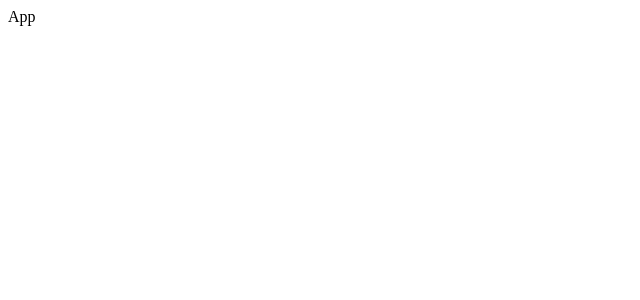
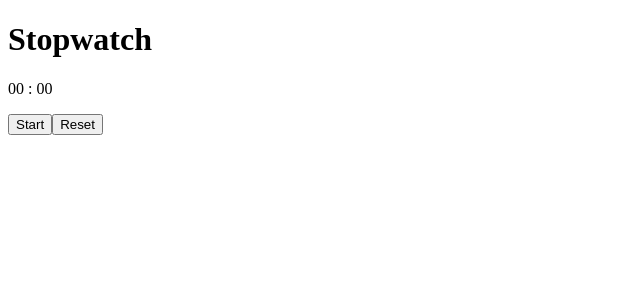
Before and after one commit to sahil2313/Stop-watch, a React (Vite) app in the folder Stop-watch/: page / in a window 1280 px wide. Shown: the top 300 px of the page, without its empty margins (0-640 px from the left). Built offline with nearby package versions, Linux system fonts and the light colour scheme.

Commit message:
project completed

```diff
--- a/Stop-watch/src/App.jsx
+++ b/Stop-watch/src/App.jsx
@@ -1,15 +1,15 @@
-import { useState } from 'react'
+import { useRef, useState , useEffect } from 'react'
 import reactLogo from './assets/react.svg'
 import viteLogo from '/vite.svg'
+import StopWatch from './StopWatch'
 
 
 function App() {
-  const [count, setCount] = useState(0)
 
   return (
     <div>
-      App
-    </div>
+      <StopWatch />
+</div>
   )
 }
 
--- /dev/null
+++ b/Stop-watch/src/StopWatch.jsx
@@ -0,0 +1,45 @@
+import react, { useEffect, useRef, useState } from "react"
+
+const StopWatch = ()=>{
+const [second , setSecond] = useState(0)
+const [minute , setMinute] = useState(0)
+const [isActive , setIsActive] = useState(false)
+const intervalRef = useRef(0)
+
+
+
+useEffect(()=>{
+ if(isActive){
+    intervalRef.current = setInterval(()=>{
+        setSecond(prevSecond =>{
+            if(prevSecond === 59){
+                setMinute(prevMinute => prevMinute + 1)
+                return 0
+            }else{
+                return prevSecond + 1
+            }
+        })
+    },1000)
+ }else if(!isActive && intervalRef.current){
+    clearInterval(intervalRef.current)
+ }
+
+ return ()=> clearInterval(intervalRef.current)
+},[isActive])
+
+const handleReset = ()=>{
+    setSecond(0)
+    setMinute(0)
+    setIsActive(false)
+}
+    return(
+        <div >
+            <h1>Stopwatch</h1>
+            <p>{String(minute).padStart(2 , "0")} : {String(second).padStart(2 , "0")}</p>
+            <button onClick={()=> setIsActive(prevValue => !prevValue)}>{!isActive ? "Start" : "Stop"}</button>
+            <button onClick={handleReset}>Reset</button>
+        </div>
+    )
+}
+
+export default StopWatch
```
